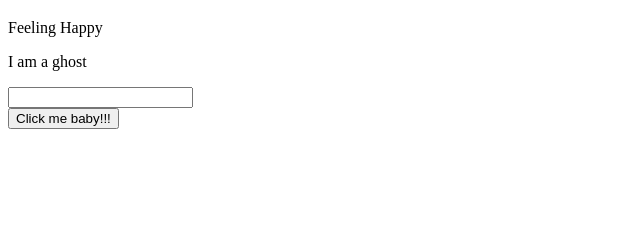
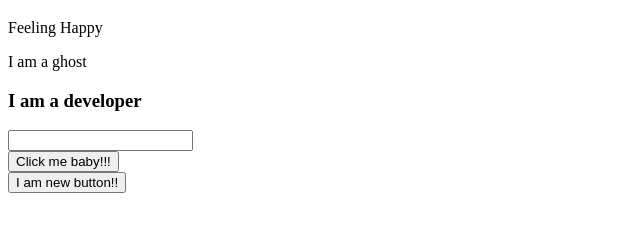
Before and after one commit to reajuddin/my-first-website, a plain HTML site: page index.html in a window 1280 px wide. Shown: the part 61-292 px from the top of the page, without its empty margins (0-640 px from the left). Drawn offline with Linux system fonts and the light colour scheme.

Commit message:
new button added

```diff
--- a/index.html
+++ b/index.html
@@ -10,8 +10,11 @@
     <h1>My first git</h1>
     <p>Feeling Happy</p>
     <p>I am a ghost</p>
+    <h3>I am a developer</h3>
     <input type="text">
     <br>
     <button>Click me baby!!!</button>
+    <br>
+    <button>I am new button!!</button>
 </body>
 </html>
```
